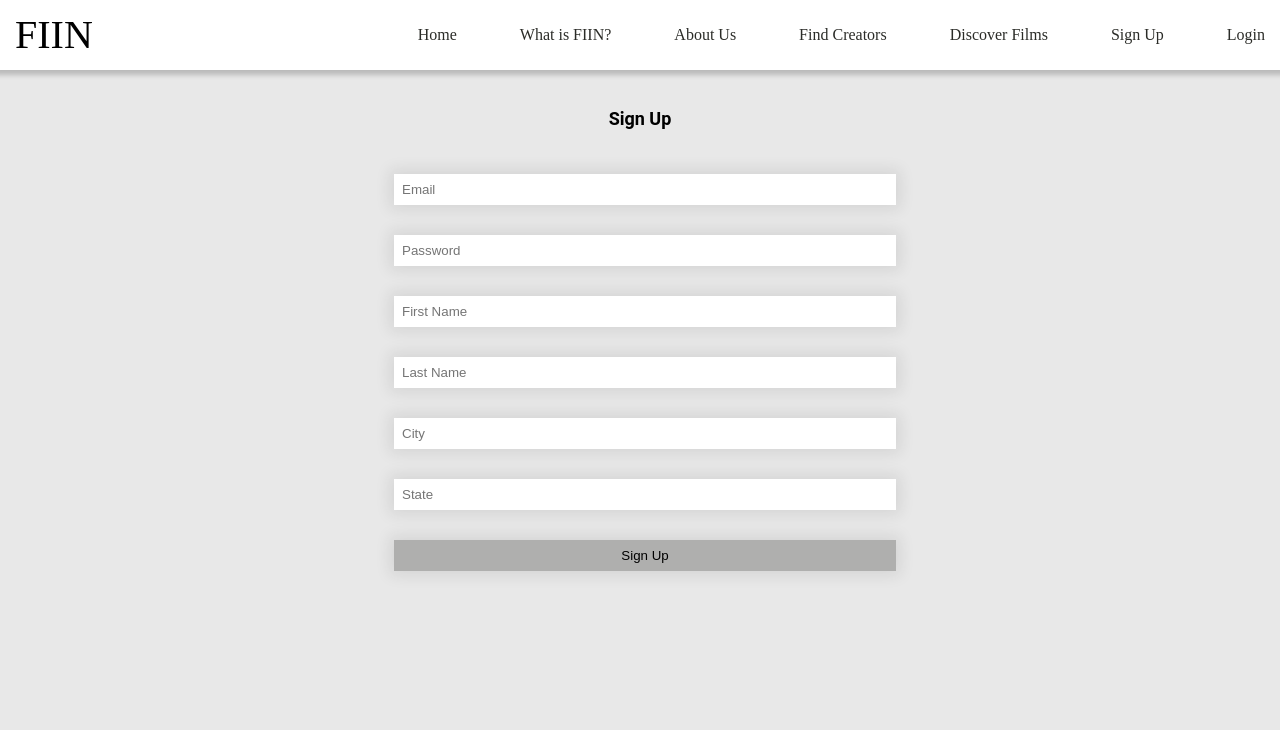
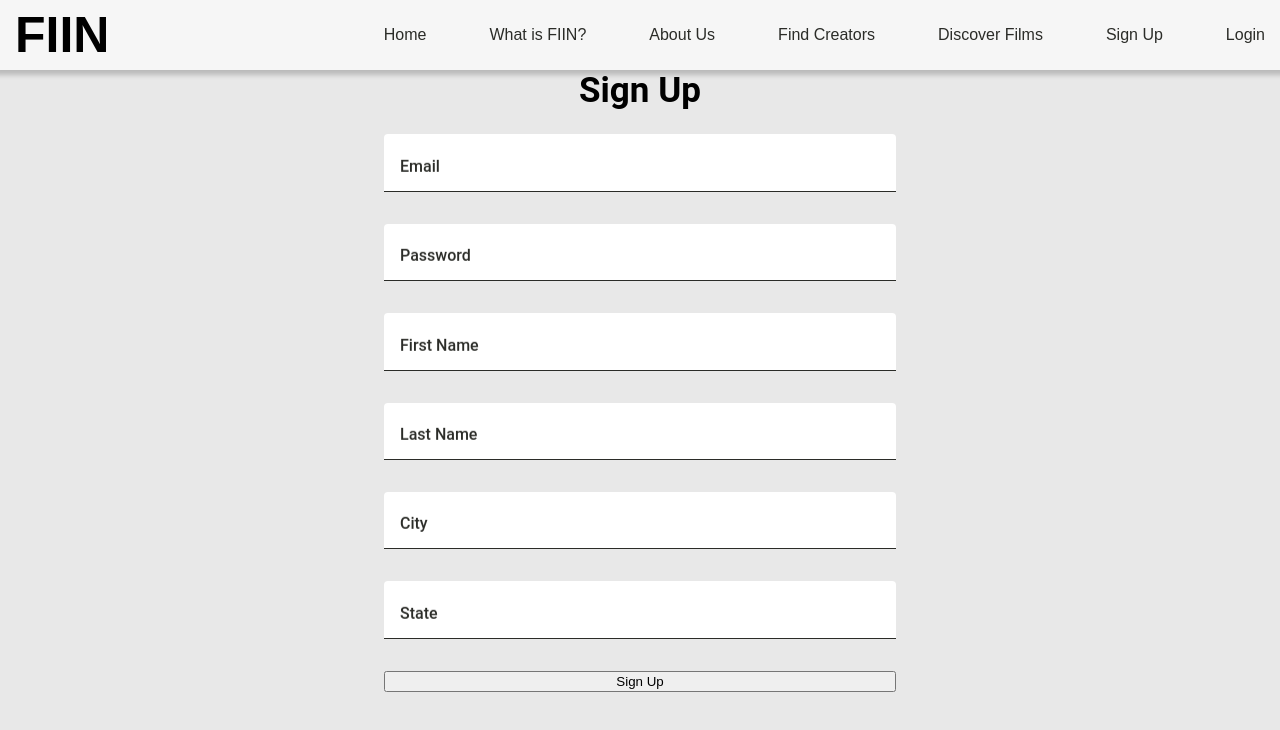
Before and after one commit to Gisaengchung/front-end, a React app: page /signup in a window 1280 px wide. Shown: the top 730 px of the page. Built offline with nearby package versions, Linux system fonts and the light colour scheme; no server answers.

Commit message:
signup form looking good

```diff
--- a/src/auth/AuthForm.css
+++ b/src/auth/AuthForm.css
@@ -6,24 +6,124 @@
   margin-right: auto;
 }
 
-h2 {
-  margin-top: 6em;
-}
-
-input,
-button {
-  margin: 30px 0px 0px 10px;
-  justify-content: center;
-  padding: 8px;
-  box-shadow: 0 0 15px 4px rgba(43, 44, 40, 0.1);
-  border: 0;
-}
-
-button {
-  background-color: rgba(43, 44, 40, 0.3);
-}
-
 .signUpPage {
   margin-top: 70px;
   text-align: center;
 }
+
+.field {
+  text-align: left;
+  margin-bottom: 2rem;
+  background-color: white;
+  transition: background-color 0.2s ease;
+  border-top-left-radius: 4px;
+  border-top-right-radius: 4px;
+}
+
+.field:hover,
+.field:focus-within {
+  background-color: whitesmoke;
+}
+
+.floatingInput {
+  padding: 1.8rem 1rem 0.6rem;
+  font-size: 1rem;
+  border-bottom: 0.1rem solid rgb(43, 44, 40);
+  transition: border-color 0.2s ease;
+  caret-color: rgb(43, 44, 40);
+}
+
+.field:hover .floatingInput {
+  border-color: rgb(0, 0, 0);
+}
+
+.floatingInput::placeholder {
+  color: rgba(0, 0, 0, 0);
+}
+
+.floatingLabel {
+  display: block;
+  position: relative;
+  max-height: 0;
+  font-weight: 500;
+  pointer-events: none;
+}
+
+.floatingLabel::before {
+  color: rgb(43, 44, 40);
+  content: attr(data-content);
+  display: inline-block;
+  filter: blur(0);
+  backface-visibility: hidden;
+  transform-origin: left top;
+  transition: transform 0.2s ease;
+  left: 1rem;
+  position: relative;
+}
+
+.floatingLabel::after {
+  bottom: 1rem;
+  content: '';
+  height: 0.1rem;
+  position: absolute;
+  transition: transform 180ms cubic-bezier(0.4, 0, 0.2, 1),
+    opacity 180ms cubic-bezier(0.4, 0, 0.2, 1), background-color 0.3s ease;
+  opacity: 0;
+  left: 0;
+  top: 100%;
+  margin-top: -0.1rem;
+  transform: scale3d(0, 1, 1);
+  width: 100%;
+  background-color: rgb(69, 123, 157);
+}
+
+.floatingInput:focus + .floatingLabel::after {
+  transform: scale3d(1, 1, 1);
+  opacity: 1;
+}
+
+.floatingInput:placeholder-shown + .floatingLabel::before {
+  transform: translate3d(0, -2.2rem, 0) scale3d(1, 1, 1);
+}
+
+.floatingLabel::before,
+.floatingInput:focus + .floatingLabel::before {
+  transform: translate3d(0, -3.12rem, 0) scale3d(0.82, 0.82, 1);
+}
+
+.floatingInput:focus + .floatingLabel::before {
+  color: rgb(69, 123, 157);
+}
+
+input {
+  background: none;
+  border-width: 0;
+  display: block;
+  width: 100%;
+}
+
+fieldset {
+  padding: 3rem 2rem 1.5rem;
+}
+
+legend {
+  padding: 0 0.5rem;
+}
+
+*,
+*:before,
+*:after {
+  box-sizing: inherit;
+}
+
+.hiddenVisually {
+  border: 0;
+  clip: rect(1px 1px 1px 1px);
+  clip: rect(1px, 1px, 1px, 1px);
+  height: 1px;
+  margin: -1px;
+  overflow: hidden;
+  padding: 0;
+  position: absolute;
+  width: 1px;
+}
--- a/src/auth/AuthFormSignup.jsx
+++ b/src/auth/AuthFormSignup.jsx
@@ -16,10 +16,7 @@ const AuthForm = ({ authFn }) => {
 
   const handleSubmit = event => {
     event.preventDefault();
-
-    // dispatching to backend
     authFn({ email, password, firstName, lastName, userState, userCity })
-      // returns user
       .then(() => {
         history.push('/');
       });
@@ -28,50 +25,102 @@ const AuthForm = ({ authFn }) => {
 
   return (
     <div className={styles.signUpPage}>
-      <h2>Sign Up</h2>
+      <h1 className={styles.formHeader}>Sign Up</h1>
       {error && <p>{error.message}</p>}
       <form className={styles.formContainer} onSubmit={handleSubmit}>
+        <div className={styles.field}>
           <input
+            id="email"
+            className={styles.floatingInput}
             type="email"
             value={email}
             placeholder="Email"
             onChange={({ target }) => setEmail(target.value)}
             required />
+          <label
+            className={styles.floatingLabel} data-content="Email"
+            htmlFor="email">
+            <span className={styles.hiddenVisually}>Email</span>
+          </label>
+        </div>
+        <div className={styles.field}>
           <input
+            id="password"
+            className={styles.floatingInput}
             type="password"
             value={password}
             minLength="8"
             placeholder="Password"
             onChange={({ target }) => setPassword(target.value)}
             required />
+          <label
+            className={styles.floatingLabel} data-content="Password"
+            htmlFor="password">
+            <span className={styles.hiddenVisually}>Password</span>
+          </label>
+        </div>
+        <div className={styles.field}>
           <input
+            id="firstName"
+            className={styles.floatingInput}
             type="firstName"
             value={firstName}
             placeholder="First Name"
             onChange={({ target }) => setFName(target.value)}
             required />
+          <label
+            className={styles.floatingLabel} data-content="First Name"
+            htmlFor="firstName">
+            <span className={styles.hiddenVisually}>First Name</span>
+          </label>
+        </div>
+        <div className={styles.field}>
           <input
+            id="lastName"
+            className={styles.floatingInput}
             type="lastName"
             value={lastName}
             placeholder="Last Name"
             onChange={({ target }) => setLName(target.value)}
             required />
+          <label
+            className={styles.floatingLabel} data-content="Last Name"
+            htmlFor="lastName">
+            <span className={styles.hiddenVisually}>Last Name</span>
+          </label>
+        </div>
+        <div className={styles.field}>
           <input
-          className="cityInput"
+            id="cityInput"
+            className={styles.floatingInput}
             city="userCity"
             maxLength="30"
             placeholder="City"
             onChange={({ target }) => setCity(target.value)}
             value={userCity}
             required />
+          <label
+            className={styles.floatingLabel} data-content="City"
+            htmlFor="cityInput">
+            <span className={styles.hiddenVisually}>City</span>
+          </label>
+        </div>
+        <div className={styles.field}>
           <input
-          className="userState"
-          city="userState"
+            id="stateInput"
+            className={styles.floatingInput}
+            state="userState"
             placeholder="State"
             maxLength="30"
             onChange={({ target }) => setUserState(target.value)}
             value={userState}
             required/>
+          <label
+            className={styles.floatingLabel} data-content="State"
+            htmlFor="stateInput">
+            <span className={styles.hiddenVisually}>State</span>
+          </label>
+        </div>
         <button>Sign Up</button>
       </form>
     </div>
--- a/src/components/navigation/Navigation.css
+++ b/src/components/navigation/Navigation.css
@@ -1,10 +1,10 @@
 @font-face {
-  font-family: Lemon Milk;
-  src: '../home/homeAssets/font/LEMONMILK-Regular.otf';
+  font-family: 'Heebo';
+  src: url('https://fonts.googleapis.com/css2?family=Heebo:wght@900&display=swap');
 }
 
 .navContainer {
-  background-color: rgb(255, 255, 255);
+  background-color: rgb(246, 246, 246);
   display: flex;
   justify-content: space-between;
   align-items: center;
@@ -17,7 +17,7 @@
   -webkit-box-shadow: 10px 10px 5px 0px rgba(0, 0, 0, 0.75);
   -moz-box-shadow: 10px 10px 5px 0px rgba(0, 0, 0, 0.75);
   box-shadow: 0px 0px 5px 5px rgba(0, 0, 0, 0.2);
-  font-family: Lemon Milk;
+  font-family: 'Heebo', sans-serif;
 }
 
 .navItem {
@@ -44,6 +44,7 @@
 }
 
 .logo {
-  font-size: 40px;
+  font-size: 50px;
+  font-weight: bolder;
   padding-left: 15px;
 }
--- a/src/components/userForm/UserForm.css
+++ b/src/components/userForm/UserForm.css
@@ -3,8 +3,3 @@
   flex-direction: column;
   width: 300px;
 }
-
-input, button{
-  margin: 30px 0px 0px 10px;
-  justify-content: right;
-}
```
Lines whose indentation alone changed are shown as unchanged.
